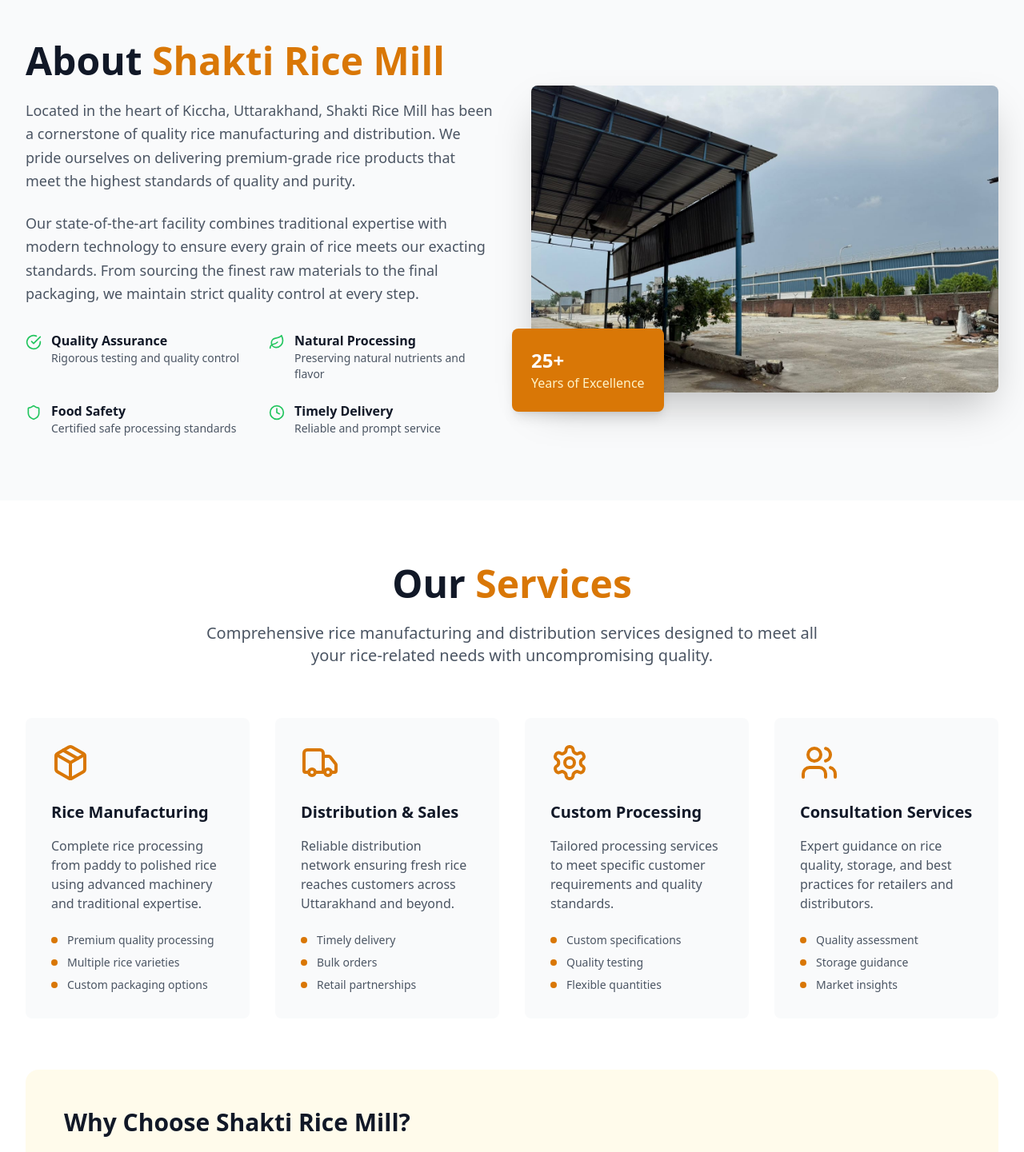
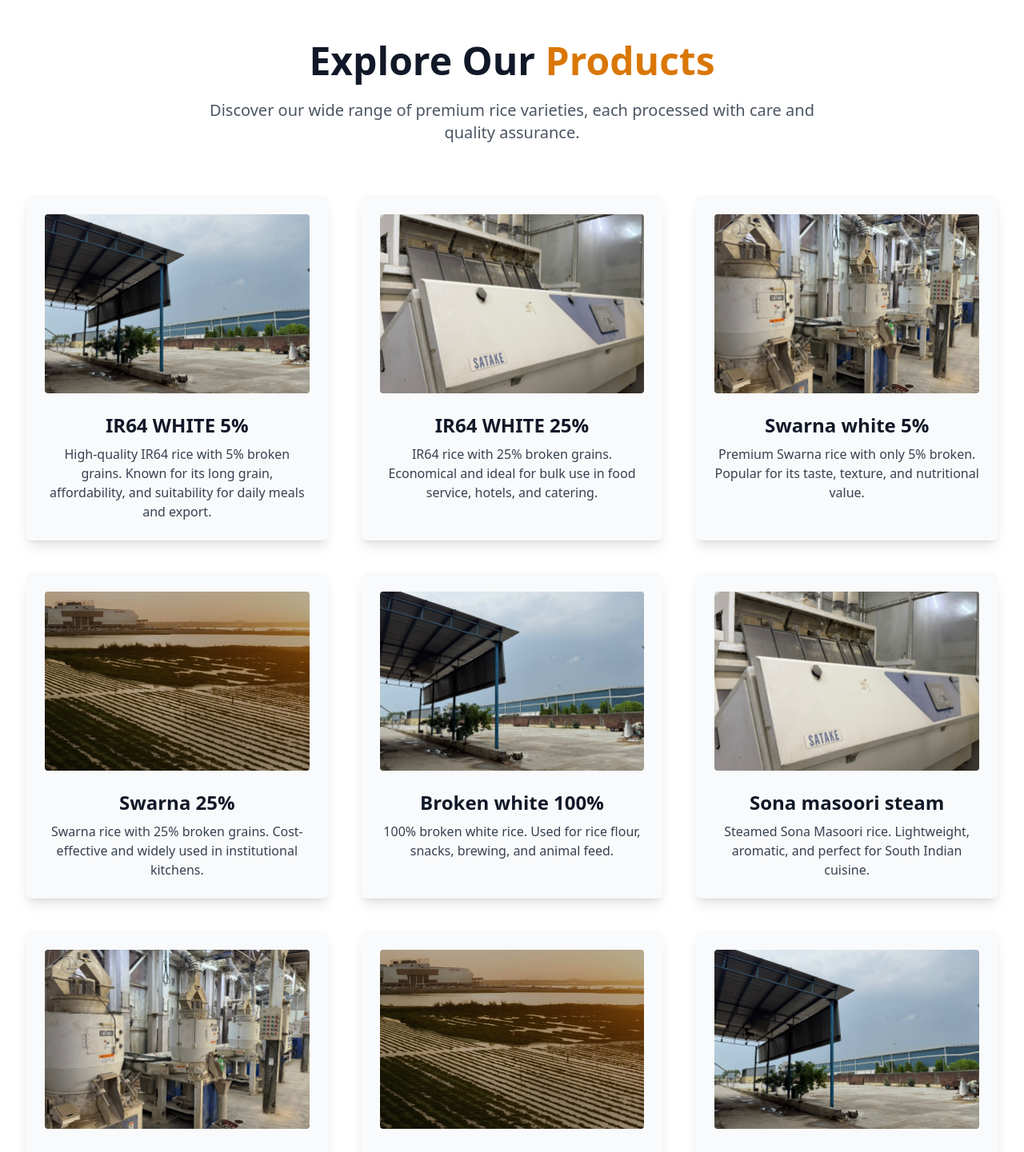
Before and after one commit to Ritika401440/mill, a React (Vite) app: page / in a window 1280 px wide. Shown: the part 960-2401 px from the top of the page at 80% size. Built offline with nearby package versions, Linux system fonts and the light colour scheme.

Commit message:
Add product detail

```diff
--- a/src/App.tsx
+++ b/src/App.tsx
@@ -6,12 +6,14 @@ import Services from './components/Services';
 import Gallery from './components/Gallery';
 import Contact from './components/Contact';
 import Footer from './components/Footer';
+import Products from './components/Products';
 
 function App() {
   return (
     <div className="min-h-screen">
       <Header />
       <Hero />
+      <Products />
       <About />
       <Services />
       <Gallery />
--- /dev/null
+++ b/src/components/Products.tsx
@@ -0,0 +1,82 @@
+import React from 'react';
+
+const products = [
+  {
+    name: 'IR64 WHITE 5%',
+    image: '/images/photo1.jpeg',
+    description: 'High-quality IR64 rice with 5% broken grains. Known for its long grain, affordability, and suitability for daily meals and export.'
+  },
+  {
+    name: 'IR64 WHITE 25%',
+    image: '/images/photo2.jpeg',
+    description: 'IR64 rice with 25% broken grains. Economical and ideal for bulk use in food service, hotels, and catering.'
+  },
+  {
+    name: 'Swarna white 5%',
+    image: '/images/photo3.jpeg',
+    description: 'Premium Swarna rice with only 5% broken. Popular for its taste, texture, and nutritional value.'
+  },
+  {
+    name: 'Swarna 25%',
+    image: '/images/photo-gallery.jpeg',
+    description: 'Swarna rice with 25% broken grains. Cost-effective and widely used in institutional kitchens.'
+  },
+  {
+    name: 'Broken white 100%',
+    image: '/images/photo1.jpeg',
+    description: '100% broken white rice. Used for rice flour, snacks, brewing, and animal feed.'
+  },
+  {
+    name: 'Sona masoori steam',
+    image: '/images/photo2.jpeg',
+    description: 'Steamed Sona Masoori rice. Lightweight, aromatic, and perfect for South Indian cuisine.'
+  },
+  {
+    name: 'PR 26 White 5%',
+    image: '/images/photo3.jpeg',
+    description: 'PR 26 variety with 5% broken. Soft texture, ideal for daily meals and export.'
+  },
+  {
+    name: 'PR 26 steam 5%',
+    image: '/images/photo-gallery.jpeg',
+    description: 'Steamed PR 26 rice with 5% broken. Retains nutrients and flavor, suitable for a variety of dishes.'
+  },
+  {
+    name: 'Mota (common) 5%',
+    image: '/images/photo1.jpeg',
+    description: 'Mota rice with 5% broken. Commonly used in local cuisines for its filling nature.'
+  },
+  {
+    name: 'Sona masoori white 5%',
+    image: '/images/photo2.jpeg',
+    description: 'White Sona Masoori rice with 5% broken. Soft, fluffy, and aromatic, perfect for daily use.'
+  },
+];
+
+const Products = () => {
+  return (
+    <section id="products" className="py-20 bg-white">
+      <div className="max-w-7xl mx-auto px-4 sm:px-6 lg:px-8">
+        <div className="text-center mb-16">
+          <h2 className="text-4xl md:text-5xl font-bold text-gray-900 mb-6">
+            Explore Our <span className="text-amber-600">Products</span>
+          </h2>
+          <p className="text-xl text-gray-600 max-w-3xl mx-auto">
+            Discover our wide range of premium rice varieties, each processed with care and quality assurance.
+          </p>
+        </div>
+        <div className="grid grid-cols-1 md:grid-cols-2 lg:grid-cols-3 gap-10">
+          {products.map((product, idx) => (
+            <div key={idx} className="bg-gray-50 rounded-lg shadow-lg hover:shadow-2xl transition-all duration-300 p-6 flex flex-col items-center">
+              <img src={product.image} alt={product.name} className="w-full h-56 object-cover rounded mb-6" />
+              <h3 className="text-2xl font-bold text-gray-900 mb-2 text-center">{product.name}</h3>
+              <p className="text-gray-700 text-center">{product.description}</p>
+            </div>
+          ))}
+        </div>
+      </div>
+    </section>
+  );
+};
+
+export default Products;
```
